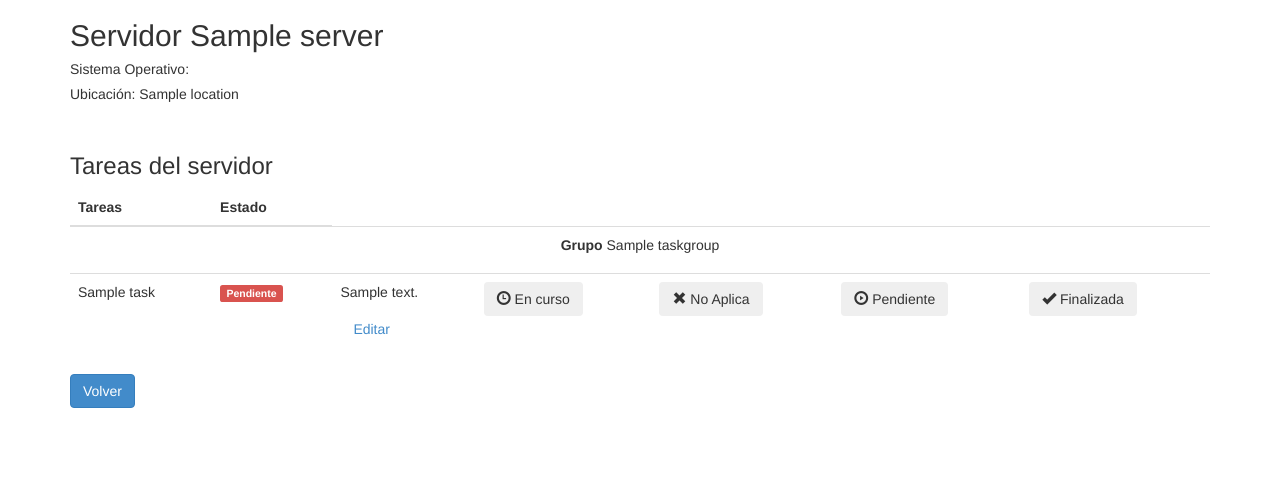
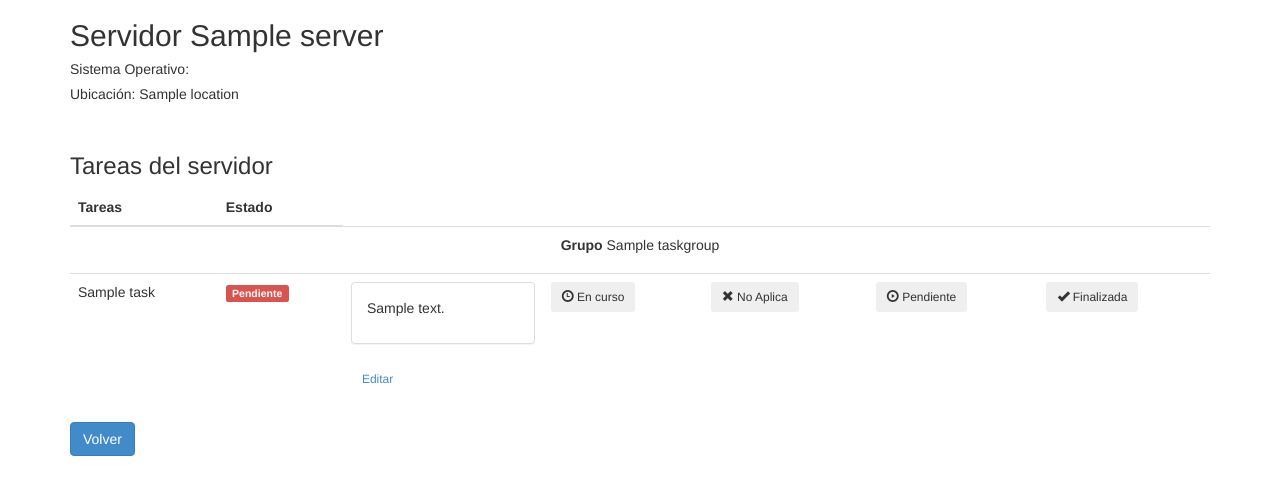
Before and after one commit to data-tsunami/seg_mngr, a Django app: page /server_tasks/1/ in a window 1280 px wide. Shown: the part 51-546 px from the top of the page. Run offline with Django 3.2, Linux system fonts and the light colour scheme; a user stored in the database is signed in; tables that the repository leaves empty hold one stand-in row (values such as "Sample post"); parts of the project's set-up code (start-up, migrations or seed data) failed here and were passed over; some libraries are stand-ins or nearby versions.

Commit message:
Muestra comentarios como HTMLs

```diff
--- a/seg_mngr/models.py
+++ b/seg_mngr/models.py
@@ -111,6 +111,9 @@ class ServerTask(models.Model):
         else:
             return self.comments
 
+    def tiene_comentario(self):
+        return len(self.comments.strip()) > 0
+
     def __unicode__(self):
         return u"Servidor {0} Tarea {1}".format(self.server.name,
             self.task.name)
--- a/seg_mngr/templates/seg_mngr/server_tasks.html
+++ b/seg_mngr/templates/seg_mngr/server_tasks.html
@@ -40,15 +40,25 @@
 	          	<td><span class="label label-success">Finalizada</span></td>
 	          	{% endif %}
 				{% if fila.1.id != 0  %}
-			<td>{{fila.1.get_comentario_as_forhtml}} <a href="/server_task_form/{{fila.1.id}}/" name="update-serverTask-{{servidor.id}}-{{fila.0.id}}" value="Modificar Comentario" class="btn btn-mini ">Editar</a></td>
+					<td>
+					   {% if fila.1.tiene_comentario %}
+						   <div class="panel panel-default"><div class="panel-body">
+						       {{fila.1.get_comentario_as_forhtml}}
+						   </div></div>
+					   {% endif %}
+					   <a href="/server_task_form/{{fila.1.id}}/" name="update-serverTask-{{servidor.id}}-{{fila.0.id}}"
+					   value="Modificar Comentario" class="btn btn-sm ">Editar</a>
+					</td>
 				{% else %}
-			<td>{{fila.1.comments}}</td>
+					<td>
+				       {{fila.1.comments}}
+					</td>
 				{%endif%}
 			{% endautoescape %}
-			<td><button type="submit" name="{{servidor.id}}-{{fila.0.id}}-EC" value="En curso" class="btn btn-mini "><span class="glyphicon glyphicon-time"></span> En curso</button></td>
-			<td><button type="submit" name="{{servidor.id}}-{{fila.0.id}}-NA" value="No aplica" class="btn btn-mini "><span class="glyphicon glyphicon-remove"></span> No Aplica</button></td>
-			<td><button type="submit" name="{{servidor.id}}-{{fila.0.id}}-P" value="Pendiente" class="btn btn-mini "><span class="glyphicon glyphicon-play-circle"></span> Pendiente</button></td>
-			<td><button type="submit" name="{{servidor.id}}-{{fila.0.id}}-F" value="Finalizada" class="btn btn-mini "><span class="glyphicon glyphicon-ok"></span> Finalizada</button></td>
+			<td><button type="submit" name="{{servidor.id}}-{{fila.0.id}}-EC" value="En curso" class="btn btn-sm "><span class="glyphicon glyphicon-time"></span> En curso</button></td>
+			<td><button type="submit" name="{{servidor.id}}-{{fila.0.id}}-NA" value="No aplica" class="btn btn-sm "><span class="glyphicon glyphicon-remove"></span> No Aplica</button></td>
+			<td><button type="submit" name="{{servidor.id}}-{{fila.0.id}}-P" value="Pendiente" class="btn btn-sm "><span class="glyphicon glyphicon-play-circle"></span> Pendiente</button></td>
+			<td><button type="submit" name="{{servidor.id}}-{{fila.0.id}}-F" value="Finalizada" class="btn btn-sm "><span class="glyphicon glyphicon-ok"></span> Finalizada</button></td>
 		</tr>
 		{% endfor%} <! -- endfor matriz -->
 		{% endif %} <!-- endif matriz -->
```
Also changed, not shown: 1 other file. Lines whose indentation alone changed are shown as unchanged.
